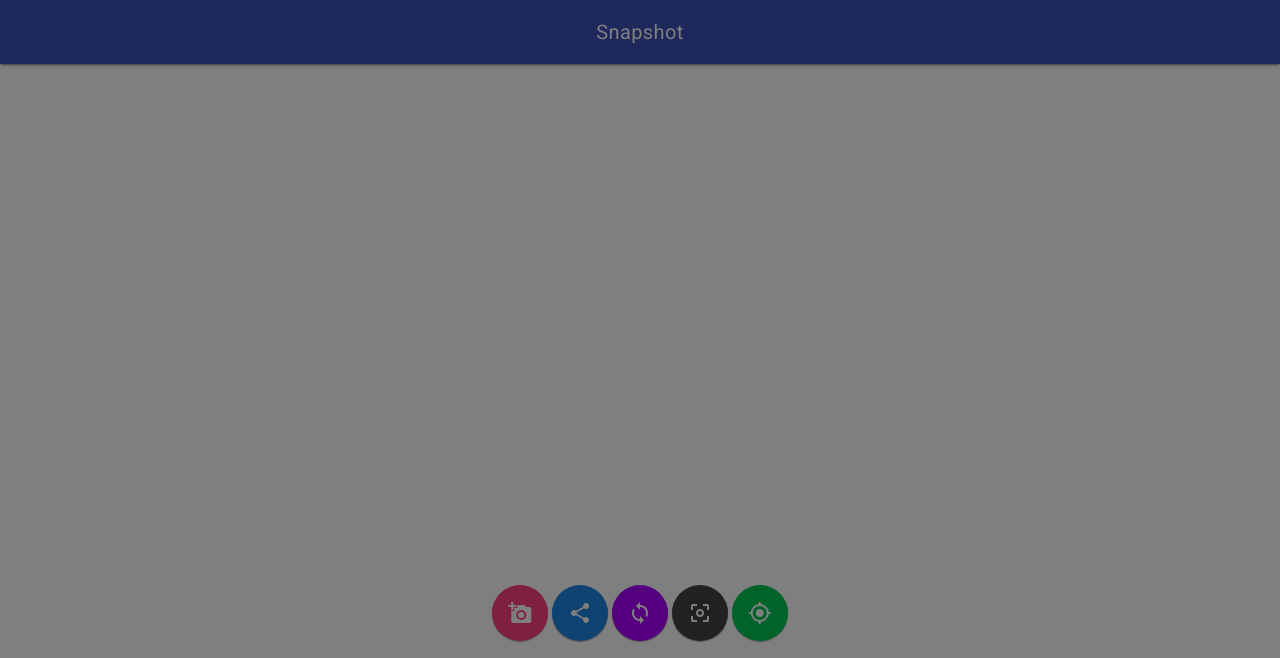
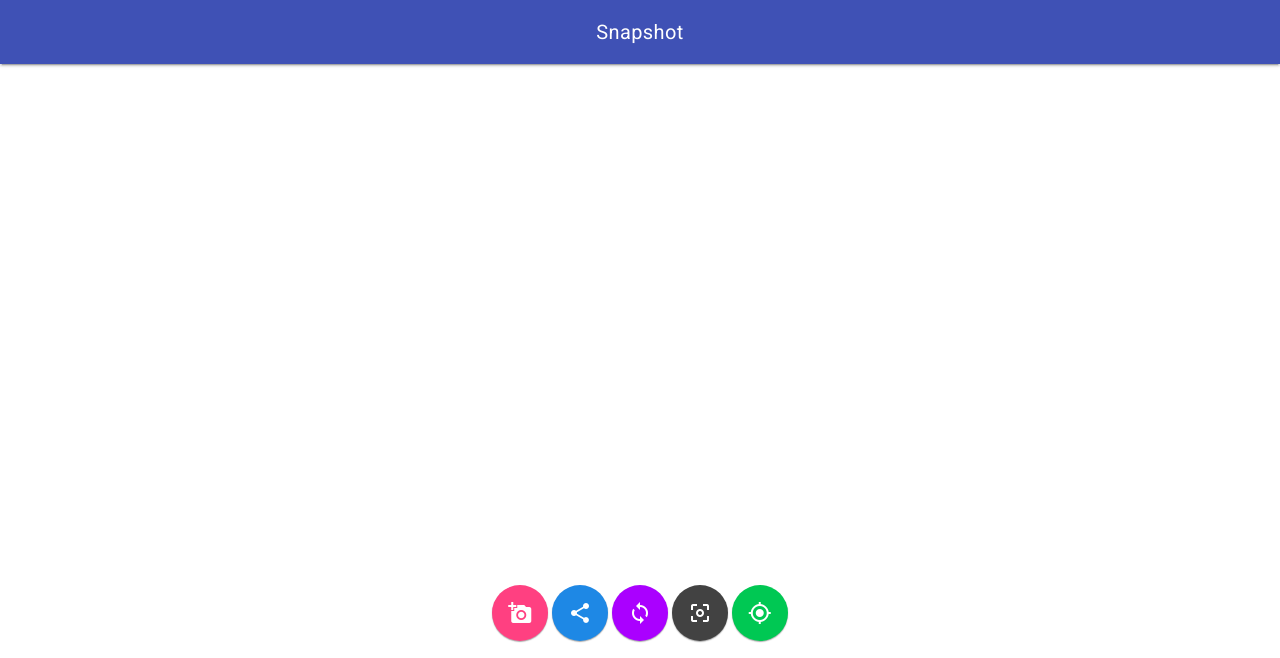
Before and after one commit to nearform/pwa-poc, a website: page public/index.html in a window 1280 px wide. Both pictures are taken after a click on the button "share". Shown: the top 658 px of the page. Drawn offline with nearby package versions, Linux system fonts and the light colour scheme.

Commit message:
Add error handling and remove unused code

```diff
--- a/public/index.html
+++ b/public/index.html
@@ -29,7 +29,6 @@
             <!-- Add spacer, to align navigation to the right -->
           </div>
         </header>
-        <div class="backdrop"></div>
         <main class="mdl-layout__content mat-typography mld-layout__flex">
           <video id="player" autoplay playsinline width="290" height="400" class="media__video"></video>
           <canvas id="canvas" width="290" height="400" class="media__picture"></canvas>
--- a/public/src/css/app.css
+++ b/public/src/css/app.css
@@ -4,10 +4,6 @@
 
 .text-center {
   text-align: center;
-}
-
-.drawer-option {
-  padding: 16px;
 }
 
 .mdl-layout__header-row__flex {
@@ -32,19 +28,3 @@
 .media__picture {
   margin-top: 2rem;
 }
-
-.backdrop {
-  display: none;
-  position: fixed;
-  top: 0;
-  left: 0;
-  width: 100%;
-  height: 100%;
-  background: rgba(0, 0, 0, 0.5);
-  padding: 0.5rem 1rem;
-  z-index: 3;
-}
-
-.open {
-  display: block;
-}
--- a/public/src/js/app.js
+++ b/public/src/js/app.js
@@ -9,7 +9,6 @@ let scanQRCode = document.querySelector('#qr-code-button')
 let output = document.querySelector('#output')
 let qrCodeBtn = document.querySelector('#qr-code-button')
 let retryBtn = document.querySelector('#retry-btn')
-let backdrop = document.querySelector('.backdrop')
 
 const dataURItoBlob = (dataURI) => {
   /* converts the picture to a blob in javascript */
@@ -156,15 +155,16 @@ const getLocationHandler = event => {
 }
 
 const shareHandler = event => {
-  backdrop.classList.add('open')
   if (!('share' in navigator)) {
     return
   }
   navigator.share({
     title: document.title,
-    text: 'Hello from sharing',
+    text: 'Hello from the fancy Snapshot PWA',
     url: 'https://example.com',
-  });
+  })
+  .then(() => console.log('Successfully shared the content'))
+  .catch(err => console.log(`Failed to share because ${err.message}`))
 }
 
 const retryHandler = event => {
@@ -172,7 +172,6 @@ const retryHandler = event => {
   clearPicture()
 }
 
-backdrop.addEventListener('click', hideBackdrop)
 retryBtn.addEventListener('click', retryHandler)
 scanQRCode.addEventListener('click', scanQRCodeHandler)
 shareButton.addEventListener('click', shareHandler)
```
